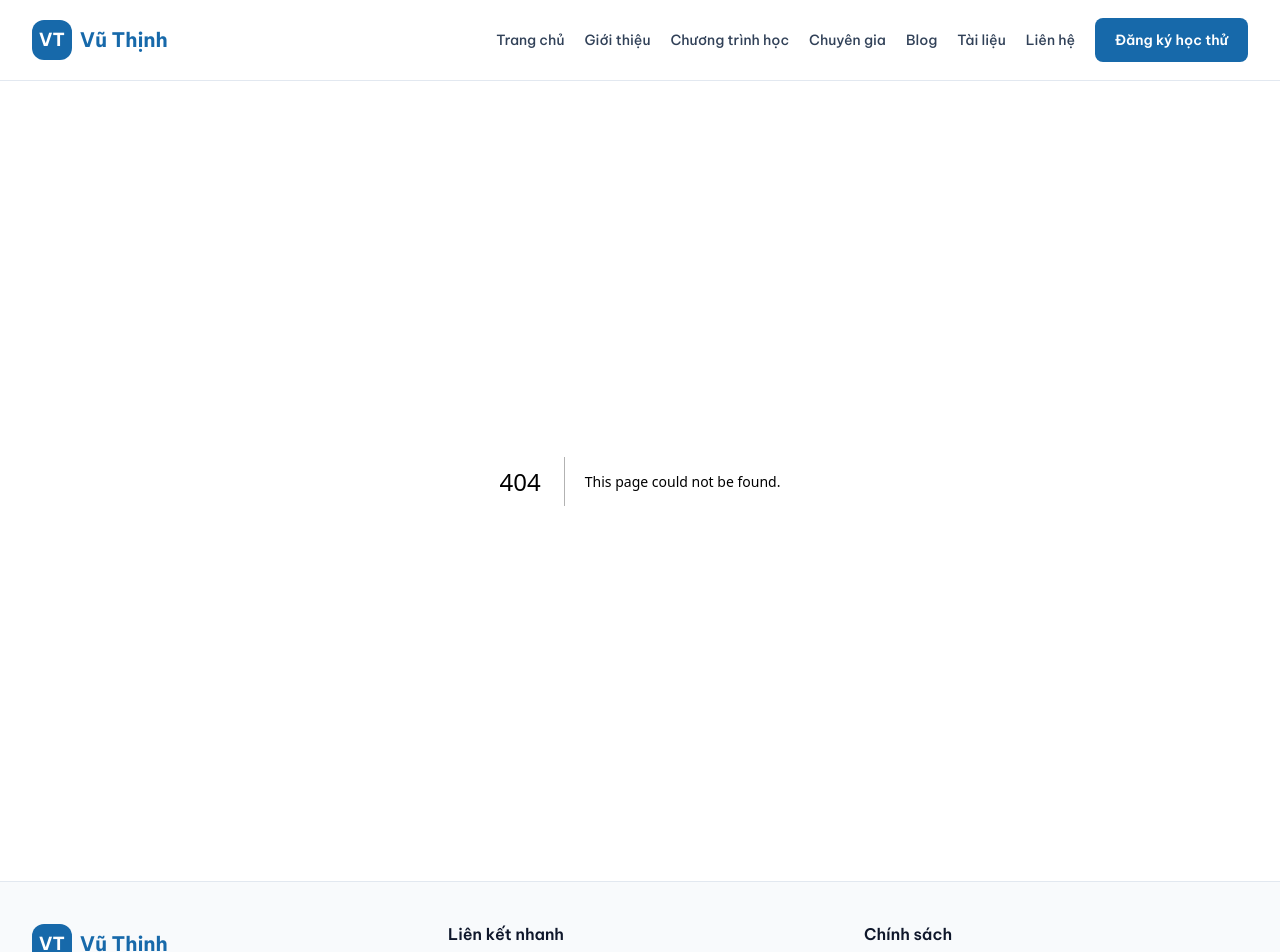
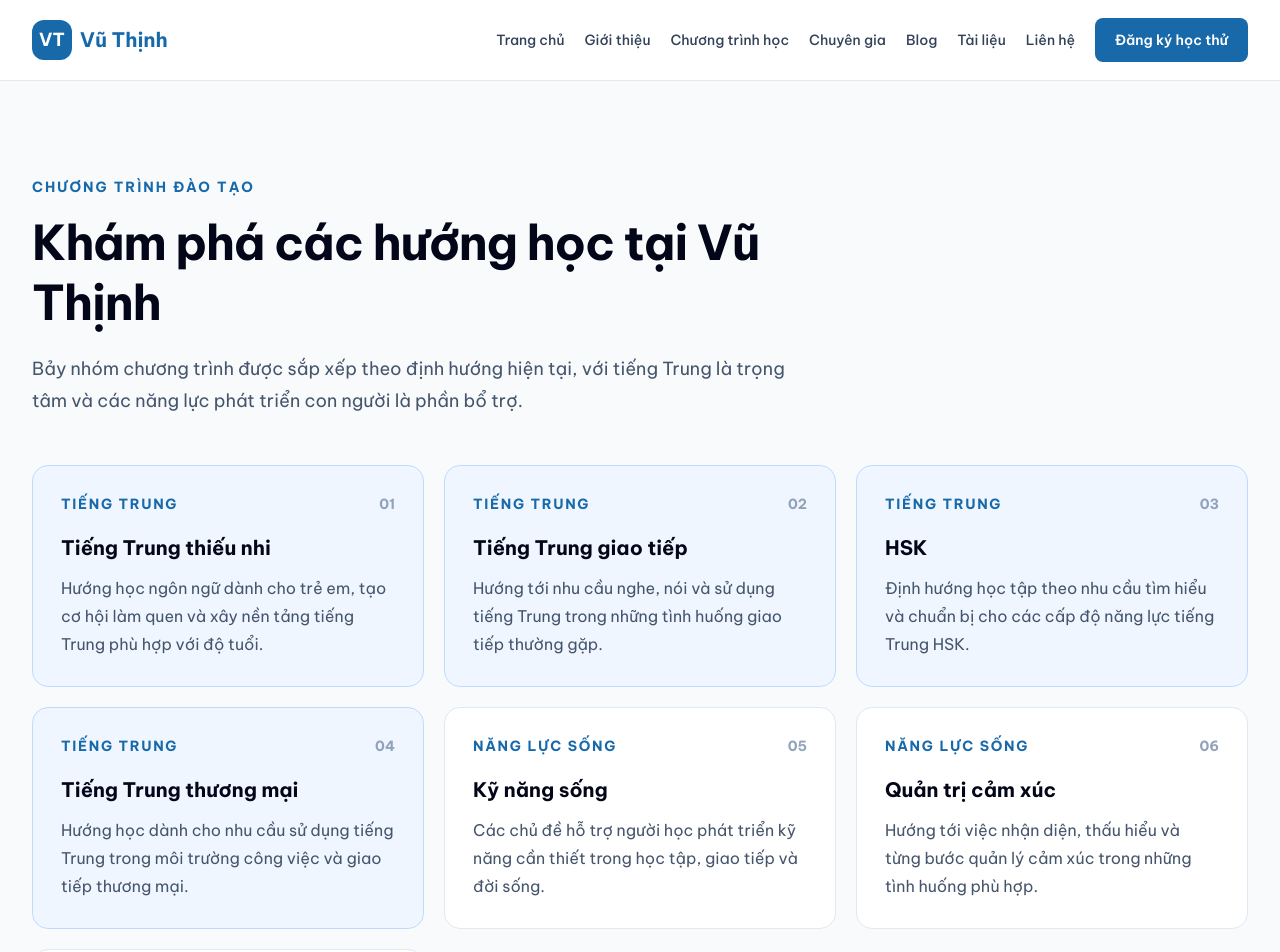
Before and after one commit to Coffee2205/vuthinh, a Next.js app: page /programs in a window 1280 px wide. Before the commit this address had no page. Shown: the top 952 px of the page. Built offline with nearby package versions, Linux system fonts and the light colour scheme.

Commit message:
feat: add program group listing

```diff
--- a/project-log/CURRENT_STATUS.md
+++ b/project-log/CURRENT_STATUS.md
@@ -8,7 +8,7 @@ Giai đoạn 1 — Website giáo dục hoàn chỉnh có thể deploy và hoạt
 
 ## Task hiện tại
 
-`Task 02 — Trang Giới thiệu` đã hoàn thành toàn bộ 7 mục theo checklist. `Task 03 — Chương trình và khóa học` là task tiếp theo nhưng chưa bắt đầu.
+`Task 03 — Chương trình và khóa học` đang thực hiện theo từng phần. Danh sách nhóm chương trình đã hoàn thành; chưa bắt đầu bộ lọc danh mục cơ bản.
 
 ## Đã hoàn thành
 
@@ -64,7 +64,7 @@ Giai đoạn 1 — Website giáo dục hoàn chỉnh có thể deploy và hoạt
 - Đã thêm ba nhóm chương trình ở cấp định hướng, không tạo dữ liệu khóa học giả.
 - Tiếng Trung là thẻ trọng tâm với bốn hướng: thiếu nhi, giao tiếp, HSK và thương mại.
 - Kỹ năng/cảm xúc và giá trị sống/hạnh phúc được trình bày như hai nhóm bổ trợ.
-- Có CTA tới `/programs`; route đích chưa được triển khai vì thuộc Task 03.
+- Có CTA tới `/programs`; route đích hiện đã hoạt động với danh sách nhóm chương trình của Task 03.
 - Chưa bắt đầu các section sau Hành trình học tập.
 
 ### Task 01 — Hành trình học tập
@@ -158,9 +158,15 @@ Giai đoạn 1 — Website giáo dục hoàn chỉnh có thể deploy và hoạt
 - Hoàn thành toàn bộ checklist Trang Giới thiệu.
 - Task 02 không còn phần giao diện chưa hoàn thành.
 
+### Task 03 — Danh sách nhóm chương trình
+
+- Đã tạo route `/programs` với metadata riêng và bảy nhóm chương trình theo checklist.
+- Bốn nhóm tiếng Trung được thể hiện là trọng tâm; kỹ năng sống, quản trị cảm xúc và giá trị sống là các hướng bổ trợ.
+- Không tạo dữ liệu khóa học, bộ lọc, CTA hoặc route `/courses` trong phần này.
+
 ## Chưa thực hiện
 
-- Chương trình và khóa học.
+- Các phần còn lại của Chương trình và khóa học.
 - Trang chuyên gia và đăng ký tư vấn.
 - Blog và tài liệu miễn phí.
 - Các trang hỗ trợ.
@@ -174,7 +180,7 @@ Giai đoạn 1 — Website giáo dục hoàn chỉnh có thể deploy và hoạt
 - `node_modules`: Đã có; các dependency chính được nhận diện.
 - `npm.cmd run lint`: Đạt ngày 2026-07-15, không có lỗi ESLint.
 - `npm.cmd run build`: Đạt ngày 2026-07-15; compile, TypeScript và static generation thành công.
-- Runtime `/about` và `/`: HTTP 200; CTA hiển thị, href `/#trial-registration` và id đích `trial-registration` cùng tồn tại trong HTML build.
+- Runtime `/programs`: HTTP 200, có đủ bảy nhóm chương trình; không có bộ lọc hoặc link khóa học.
 
 ## Trạng thái project local
 
@@ -199,7 +205,8 @@ Giai đoạn 1 — Website giáo dục hoàn chỉnh có thể deploy và hoạt
 - Core Values Section đã được commit tại `8b5821c` — `feat: add about core values section`.
 - Education Philosophy Section đã được commit tại `f2cbd34` — `feat: add education philosophy section`.
 - About CTA Section và Task 02 đã được commit tại `d2f6b49` — `feat: complete about page cta`.
+- Program Groups đã hoàn thành source và kiểm tra; chờ tạo commit.
 
 ## Task tiếp theo
 
-`Task 03 — Chương trình và khóa học`. Bước đầu tiên là danh sách nhóm chương trình; Task 03 chưa bắt đầu.
+Tiếp tục `Task 03 — Chương trình và khóa học` bằng “Bộ lọc danh mục cơ bản”. Chưa bắt đầu phần này.
--- a/project-log/DECISIONS.md
+++ b/project-log/DECISIONS.md
@@ -221,3 +221,11 @@ Mỗi quyết định phải ghi ngày, nội dung, lý do và ảnh hưởng.
 **Lý do:** Anchor đích đã tồn tại; `/consultation` thuộc Task 04 và chưa được triển khai nên không dùng làm link chết hoặc mở rộng phạm vi.
 
 **Ảnh hưởng:** Người dùng có thể điều hướng tới thông tin đăng ký hiện hữu mà không bị hiểu nhầm rằng dữ liệu đang được tiếp nhận; CTA tư vấn riêng chờ đúng task.
+
+## 2026-07-15 — Route chương trình bắt đầu bằng taxonomy tĩnh đã xác nhận
+
+**Quyết định:** `/programs` dùng dữ liệu tĩnh tách riêng để hiển thị đúng bảy nhóm trong Task 03, với bốn nhóm tiếng Trung là trọng tâm.
+
+**Lý do:** Taxonomy nhóm đã được tài liệu xác nhận nhưng chưa có dữ liệu khóa học chi tiết đáng tin cậy hoặc database.
+
+**Ảnh hưởng:** Route có thể cung cấp định hướng rõ ràng mà không tạo khóa học giả; bộ lọc, danh sách và chi tiết khóa học tiếp tục được triển khai theo từng mục sau.
--- a/project-log/ISSUES.md
+++ b/project-log/ISSUES.md
@@ -125,6 +125,11 @@
 **Ảnh hưởng:** Không chặn section giới thiệu nhóm chương trình; chưa thể hiển thị khóa học cụ thể trên trang chủ hoặc route chương trình.
 
 **Cần từ khách hàng:** Danh sách khóa học và thông tin nghiệp vụ theo `docs/FUNCTIONAL_RULES.md`.
+
+### Trạng thái Danh sách nhóm chương trình
+
+- Route `/programs` đã hiển thị đủ bảy nhóm bằng dữ liệu tĩnh; không còn blocker kỹ thuật cho phần danh sách nhóm.
+- Dữ liệu khóa học chi tiết vẫn thiếu và tiếp tục được theo dõi trong `ISSUE-009` cho các phần sau của Task 03.
 
 ---
 
--- a/project-log/NEXT_STEPS.md
+++ b/project-log/NEXT_STEPS.md
@@ -2,18 +2,18 @@
 
 ## Nhiệm vụ gần nhất
 
-> Đọc `tasks/03-PROGRAMS-COURSES.md` và chỉ thực hiện phần “Danh sách nhóm chương trình”, chưa làm bộ lọc hoặc các phần khác.
+> Tiếp tục `Task 03 — Chương trình và khóa học` và chỉ thực hiện phần “Bộ lọc danh mục cơ bản”, chưa làm danh sách khóa học hoặc các phần khác.
 
 ## Thứ tự thực hiện
 
-1. Đối chiếu bảy nhóm chương trình đã xác định trong task với PRD và dữ liệu trang chủ.
-2. Thiết kế route `/programs` và danh sách nhóm ở cấp định hướng, không tạo khóa học giả.
-3. Chỉ làm danh sách nhóm chương trình; chưa làm bộ lọc, danh sách khóa học hoặc trang chi tiết.
+1. Xác định cách lọc bảy nhóm theo ba hướng chính mà không cần dữ liệu khóa học hoặc database.
+2. Chỉ dùng Client Component nếu bộ lọc cần state và event; giữ dữ liệu ngoài component.
+3. Chưa làm danh sách khóa học, trang chi tiết, CTA hoặc empty state trong cùng phần.
 4. Kiểm tra responsive/accessibility, link, lint/build/runtime.
 5. Cập nhật task/log, commit và push trước khi chuyển section.
 
 ## Chưa làm ngay
 
-- Bộ lọc và các phần sau danh sách nhóm chương trình của Task 03.
+- Danh sách khóa học và các phần sau bộ lọc của Task 03.
 - Database, form lưu dữ liệu thật và Supabase.
 - Admin, AI, thanh toán hoặc LMS.
--- /dev/null
+++ b/src/app/programs/page.tsx
@@ -0,0 +1,16 @@
+import type { Metadata } from "next";
+import { ProgramGroupsSection } from "@/components/programs/ProgramGroupsSection";
+
+export const metadata: Metadata = {
+  title: "Chương trình đào tạo | Vũ Thịnh",
+  description:
+    "Khám phá các nhóm chương trình tiếng Trung, kỹ năng sống, quản trị cảm xúc và phát triển con người tại Vũ Thịnh.",
+};
+
+export default function ProgramsPage() {
+  return (
+    <main>
+      <ProgramGroupsSection />
+    </main>
+  );
+}
--- /dev/null
+++ b/src/components/programs/ProgramGroupsSection.tsx
@@ -0,0 +1,54 @@
+import { Container } from "@/components/common/Container";
+import { programGroupsContent } from "@/data/programs";
+
+export function ProgramGroupsSection() {
+  return (
+    <section
+      className="bg-slate-50 py-16 sm:py-20 lg:py-24"
+      aria-labelledby="program-groups-heading"
+    >
+      <Container>
+        <div className="max-w-3xl">
+          <p className="text-sm font-bold uppercase tracking-[0.14em] text-brand-blue">
+            {programGroupsContent.eyebrow}
+          </p>
+          <h1
+            id="program-groups-heading"
+            className="mt-4 text-4xl font-bold leading-tight tracking-tight text-slate-950 sm:text-5xl"
+          >
+            {programGroupsContent.title}
+          </h1>
+          <p className="mt-5 text-lg leading-8 text-slate-600">
+            {programGroupsContent.description}
+          </p>
+        </div>
+
+        <ul className="mt-10 grid gap-5 sm:grid-cols-2 lg:mt-12 lg:grid-cols-3">
+          {programGroupsContent.groups.map((group, index) => (
+            <li
+              key={group.title}
+              className={`rounded-2xl border p-6 sm:p-7 ${
+                group.area === "Tiếng Trung"
+                  ? "border-blue-200 bg-blue-50"
+                  : "border-slate-200 bg-white"
+              }`}
+            >
+              <div className="flex items-center justify-between gap-4">
+                <span className="text-sm font-bold uppercase tracking-[0.12em] text-brand-blue">
+                  {group.area}
+                </span>
+                <span className="text-sm font-bold text-slate-400" aria-hidden="true">
+                  {String(index + 1).padStart(2, "0")}
+                </span>
+              </div>
+              <h2 className="mt-5 text-xl font-bold text-slate-950">{group.title}</h2>
+              <p className="mt-3 leading-7 text-slate-600">{group.description}</p>
+            </li>
+          ))}
+        </ul>
+
+        <p className="mt-8 text-sm leading-6 text-slate-500">{programGroupsContent.note}</p>
+      </Container>
+    </section>
+  );
+}
--- /dev/null
+++ b/src/data/programs.ts
@@ -0,0 +1,51 @@
+export const programGroupsContent = {
+  eyebrow: "Chương trình đào tạo",
+  title: "Khám phá các hướng học tại Vũ Thịnh",
+  description:
+    "Bảy nhóm chương trình được sắp xếp theo định hướng hiện tại, với tiếng Trung là trọng tâm và các năng lực phát triển con người là phần bổ trợ.",
+  groups: [
+    {
+      title: "Tiếng Trung thiếu nhi",
+      area: "Tiếng Trung",
+      description:
+        "Hướng học ngôn ngữ dành cho trẻ em, tạo cơ hội làm quen và xây nền tảng tiếng Trung phù hợp với độ tuổi.",
+    },
+    {
+      title: "Tiếng Trung giao tiếp",
+      area: "Tiếng Trung",
+      description:
+        "Hướng tới nhu cầu nghe, nói và sử dụng tiếng Trung trong những tình huống giao tiếp thường gặp.",
+    },
+    {
+      title: "HSK",
+      area: "Tiếng Trung",
+      description:
+        "Định hướng học tập theo nhu cầu tìm hiểu và chuẩn bị cho các cấp độ năng lực tiếng Trung HSK.",
+    },
+    {
+      title: "Tiếng Trung thương mại",
+      area: "Tiếng Trung",
+      description:
+        "Hướng học dành cho nhu cầu sử dụng tiếng Trung trong môi trường công việc và giao tiếp thương mại.",
+    },
+    {
+      title: "Kỹ năng sống",
+      area: "Năng lực sống",
+      description:
+        "Các chủ đề hỗ trợ người học phát triển kỹ năng cần thiết trong học tập, giao tiếp và đời sống.",
+    },
+    {
+      title: "Quản trị cảm xúc",
+      area: "Năng lực sống",
+      description:
+        "Hướng tới việc nhận diện, thấu hiểu và từng bước quản lý cảm xúc trong những tình huống phù hợp.",
+    },
+    {
+      title: "Giá trị sống và hạnh phúc",
+      area: "Phát triển con người",
+      description:
+        "Mở ra các chủ đề về giá trị sống, nội lực và sự phát triển con người trong hành trình trưởng thành.",
+    },
+  ],
+  note: "Thông tin khóa học cụ thể chỉ được bổ sung khi có dữ liệu được xác nhận; trang hiện chưa có bộ lọc hoặc danh sách khóa học.",
+} as const;
--- a/tasks/03-PROGRAMS-COURSES.md
+++ b/tasks/03-PROGRAMS-COURSES.md
@@ -8,7 +8,7 @@
 
 ## Công việc
 
-- [ ] Danh sách nhóm chương trình.
+- [x] Danh sách nhóm chương trình.
 - [ ] Bộ lọc danh mục cơ bản.
 - [ ] Danh sách khóa học.
 - [ ] Chi tiết khóa học.
@@ -31,3 +31,14 @@
 - Thông tin khóa học rõ ràng.
 - Không yêu cầu đăng nhập.
 - Chưa có thanh toán online.
+
+## Kết quả thực hiện — Danh sách nhóm chương trình
+
+- File tạo: `src/app/programs/page.tsx`, `src/components/programs/ProgramGroupsSection.tsx`, `src/data/programs.ts`.
+- File sửa: `tasks/03-PROGRAMS-COURSES.md` và các project log liên quan.
+- Quyết định: hiển thị đúng bảy nhóm đã xác định ở cấp định hướng; nhấn mạnh bốn nhóm tiếng Trung và không tạo khóa học, học phí, lịch học hoặc kết quả giả.
+- Kiểm tra: `npm.cmd run lint` đạt; `npm.cmd run build` đạt và `/programs` được prerender tĩnh; production local HTTP 200, có đủ bảy nhóm, không có bộ lọc hoặc link khóa học.
+- Responsive: một cột trên mobile, hai cột từ `sm` và ba cột từ `lg`.
+- Accessibility: page có `main`, section dùng `aria-labelledby`, một `h1`, danh sách `ul`/`li` và heading nhóm `h2`; số thứ tự trang trí được ẩn khỏi assistive technology.
+- Giới hạn: chưa có dữ liệu khóa học chi tiết được khách hàng xác nhận; chưa làm bộ lọc hoặc các phần tiếp theo; chưa kiểm tra trực quan trên thiết bị thật/browser automation.
+- Commit: chờ tạo commit.
```
Also changed, not shown: project-log/CHANGELOG.md.
